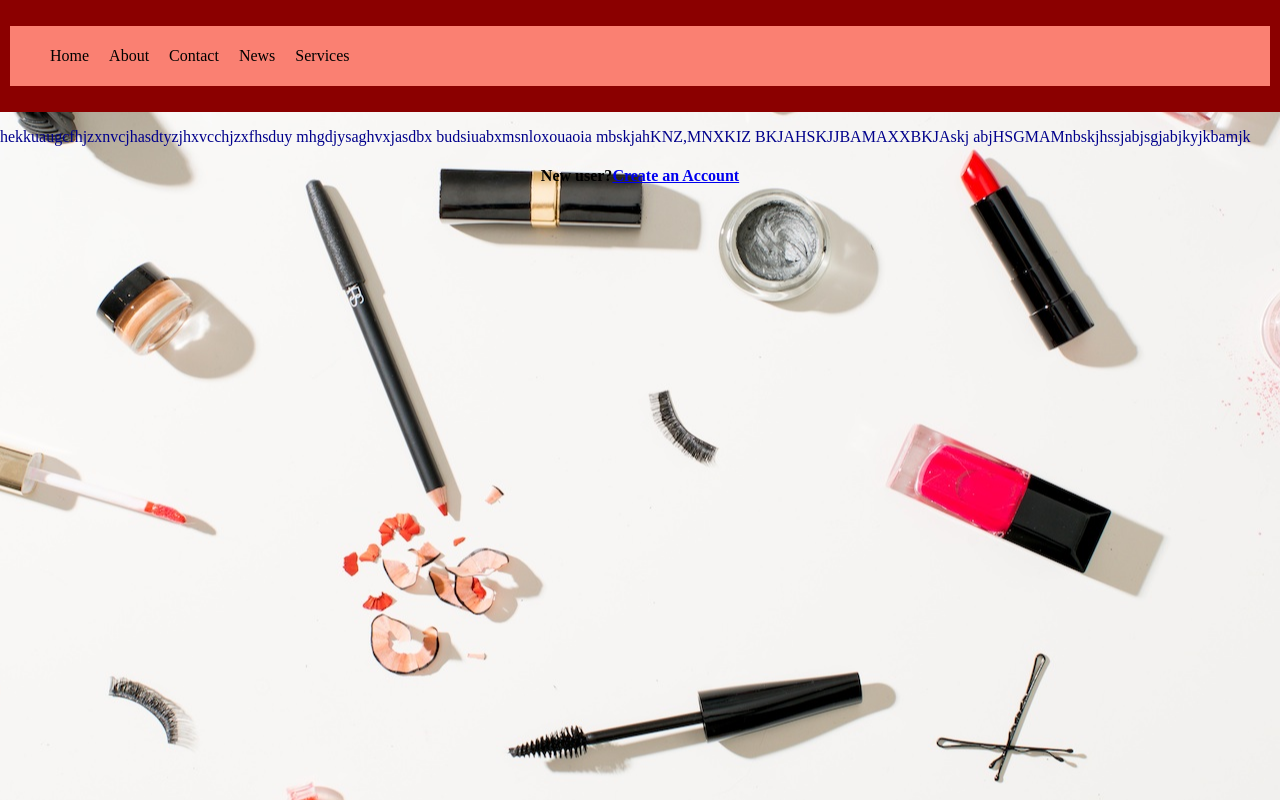
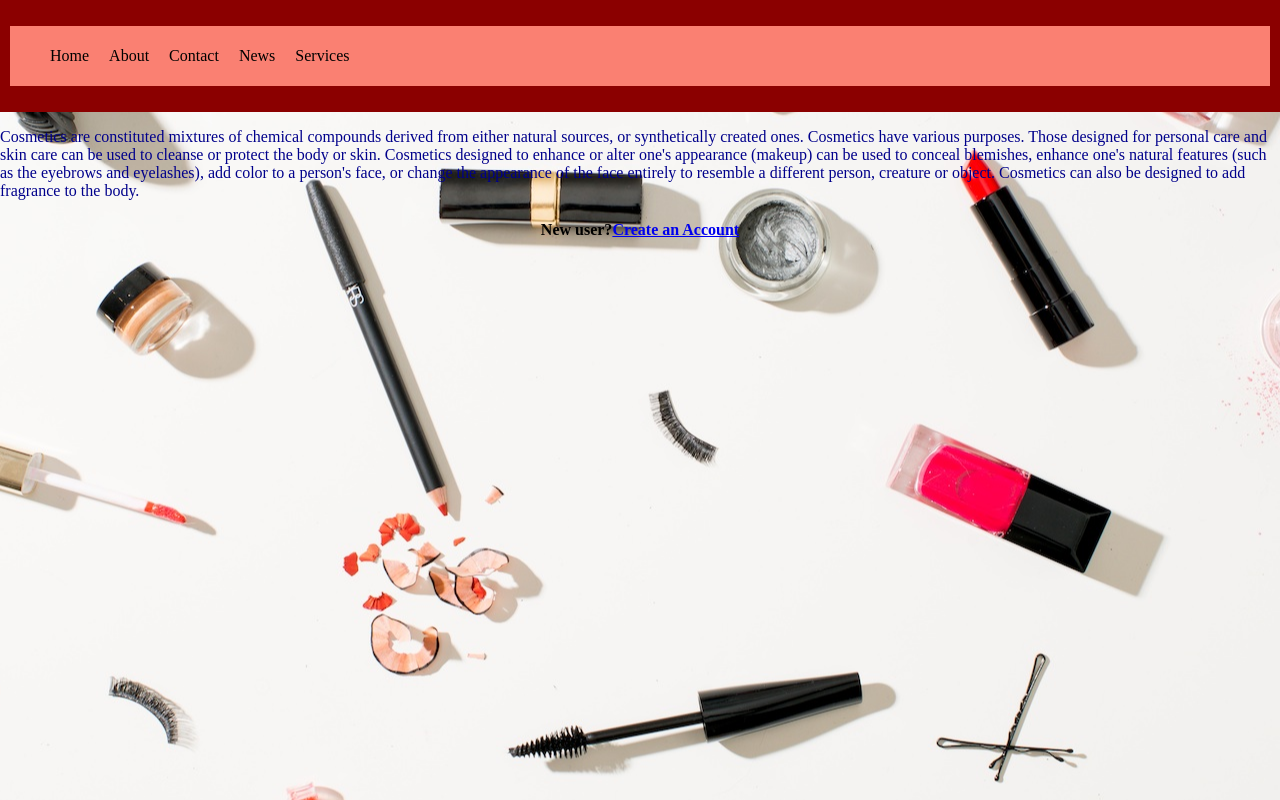
Before and after one commit to SanaYounas16/career-institute-lecture-1, a plain HTML site: page mainIndex.html in a window 1280 px wide. Drawn offline with Linux system fonts and the light colour scheme.

Commit message:
Update mainIndex.html

```diff
--- a/mainIndex.html
+++ b/mainIndex.html
@@ -66,7 +66,28 @@
         </ul>
     </div>
     <p style="color:darkblue;">
-        hekkuaugcfhjzxnvcjhasdtyzjhxvcchjzxfhsduy mhgdjysaghvxjasdbx budsiuabxmsnloxouaoia mbskjahKNZ,MNXKIZ BKJAHSKJJBAMAXXBKJAskj abjHSGMAMnbskjhssjabjsgjabjkyjkbamjk
+      Cosmetics are constituted mixtures of chemical compounds derived from either natural sources, or synthetically created ones. Cosmetics have various purposes. Those designed for personal care and skin care can be used to cleanse or protect the body or skin. Cosmetics designed to enhance or alter one's appearance (makeup) can be used to conceal blemishes, enhance one's natural features (such as the eyebrows and eyelashes), add color to a person's face, or change the appearance of the face entirely to resemble a different person, creature or object. Cosmetics can also be designed to add fragrance to the body.
+
+
+
+
+
+
+
+
+
+
+
+
+
+
+
+
+
+
+
+
+
     </p>
     <h4 style="text-align: center;"> New user?<a href="signup.html">Create an Account </a></h4><br>
 </body>
```
